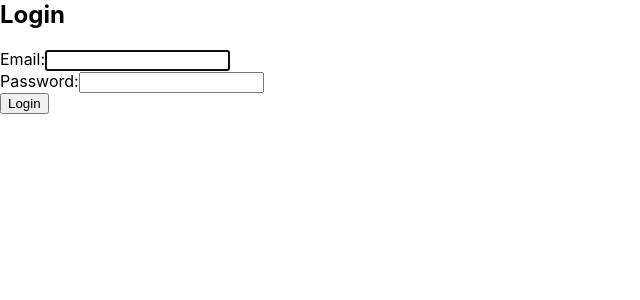
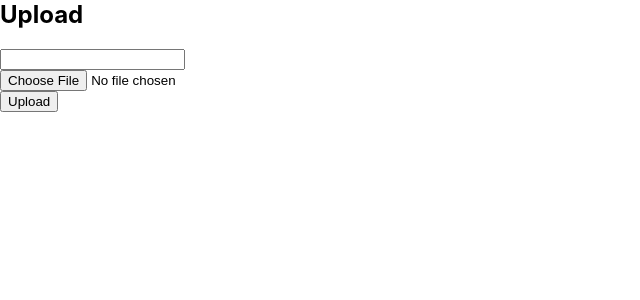
Before and after one commit to ali-/kazoku, a React (Create React App) app: page / in a window 1280 px wide. Shown: the top 300 px of the page, without its empty margins (0-640 px from the left). Built offline with nearby package versions, Linux system fonts and the light colour scheme.

Commit message:
Initial database design complete

```diff
--- a/package.json
+++ b/package.json
@@ -9,10 +9,12 @@
 		"cors": "^2.8.5",
 		"express-pg-session": "^1.1.0",
 		"express-session": "^1.17.3",
+		"multer": "^1.4.5-lts.1",
 		"pg": "^8.8.0",
 		"react": "^18.2.0",
 		"react-dom": "^18.2.0",
 		"react-scripts": "5.0.1",
+		"sharp": "^0.31.3",
 		"uuid": "^9.0.0"
 	},
 	"proxy": "http://localhost:3001",
--- a/src/App.js
+++ b/src/App.js
@@ -7,7 +7,7 @@ import Register from "./Register";
 function App() {
 	return (
 		<main className="App">
-			<Login/>
+			<Photo/>
 		</main>
 	);
 }
--- a/src/Photo.js
+++ b/src/Photo.js
@@ -1,43 +1,51 @@
-import { useEffect, useRef, useState } from "react";
+import { useState } from "react";
 import axios from 'axios';
 import strings from './localization/en.json';
 
 
 const Photo = () => {
-	const captionRef = useRef();
-	const errorRef = useRef();
 	const [caption, setCaption] = useState('');
-	const [errorMessage, setErrorMessage] = useState('');
-	const [success, setSuccess] = useState(false);
+	const [upload, setUpload] = useState()
 
-	useEffect(() => {
-		captionRef.current.focus();
-	}, []);
+	function handleChange(event) {
+		setUpload(event.target.files[0]);
+	};
 
-	const handlePhoto = async(e) => {
-		e.preventDefault();
-		alert("Uploading photo");
+	const handlePhoto = (event) => {
+		event.preventDefault();
+		const payload = new FormData();
+		payload.append('upload', upload);
+		payload.append('caption', caption);
+		const headers = { 'content-type': 'multipart/form-data' };
+		axios.post('http://localhost:3001/api/photo/create', payload, { headers: headers, withCredentials: true })
+			.then((response) => {
+				const data = response.data;
+				if (data.status === "error") { alert(`Error: ${data.error}`); }
+				else { alert(`Status: ${data.status}`); }
+			});
 	};
 
 	return (
 		<section>
-			<p ref={errorRef} className={errorMessage ? "errorMessage" : "offscreen"}>{errorMessage}</p>
 			<h2>{strings["upload"]}</h2>
-			<form onSubmit={handlePhoto} autoComplete="off">
-				<label htmlFor="caption">{strings["caption"]}:</label>
+			<form onSubmit={handlePhoto} autoComplete="off" enctype="multipart/form-data">
 				<input
 					type="text"
-					id="caption"
-					ref={captionRef}
+					value={caption}
 					onChange={(e) => setCaption(e.target.value)}
 					required
+				/>
+				<br/>
+				<input
+					type="file"
+					onChange={handleChange}
 				/>
 				<br/>
 				<button>{strings["upload"]}</button>
 			</form>
 		</section>
 	);
-}
+};
 
 
 export default Photo;
```
Also changed, not shown: routes/album.js (+2 -8 lines), routes/forum.js (+0 -14 lines), routes/photo.js (+33 -26 lines), routes/user.js (+1 -7 lines), 1 other file (tests, documents, lock files or other folders).
